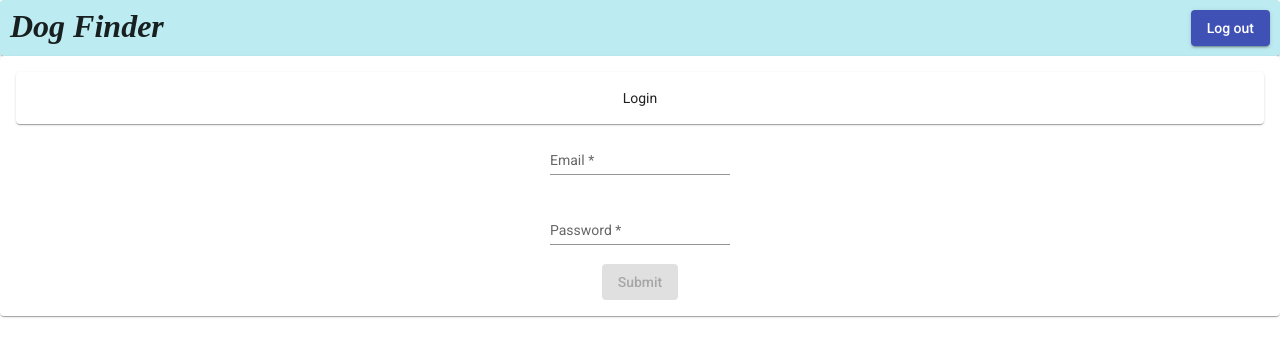
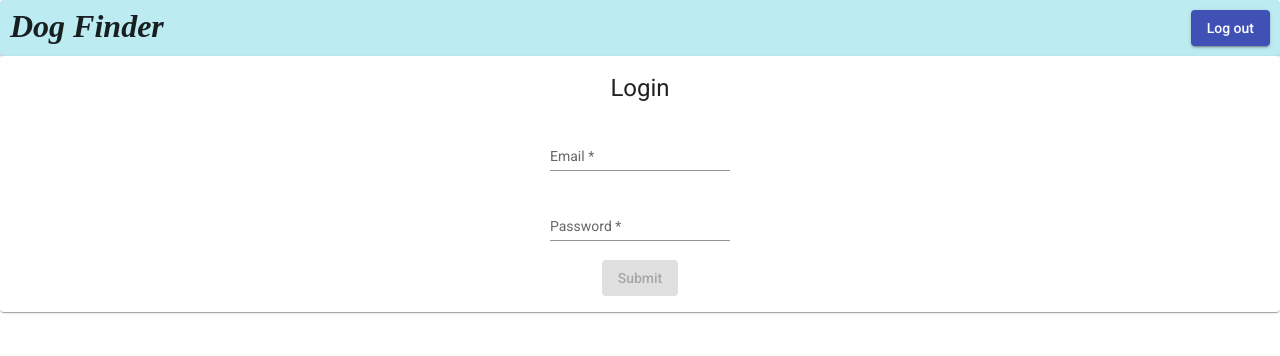
Before and after one commit to Jeaksen/Lost-Dog-Found-Dog, an Angular app in the folder Frontend/FrontendApp/: page /login in a window 1280 px wide. Shown: the top 356 px of the page. Built offline with nearby package versions, Linux system fonts and the light colour scheme.

Commit message:
Login title fix

```diff
--- a/Frontend/FrontendApp/src/app/Components/login/login.component.html
+++ b/Frontend/FrontendApp/src/app/Components/login/login.component.html
@@ -1,7 +1,7 @@
 <mat-card id="card" style="text-align: center;">
-    <mat-card title>
+    <h1>
         Login
-    </mat-card>
+    </h1>
     <form [formGroup]="loginForm" (ngSubmit)="onSubmit()">
         <mat-form-field  appearance="standard">
             <mat-label>Email</mat-label>
```
